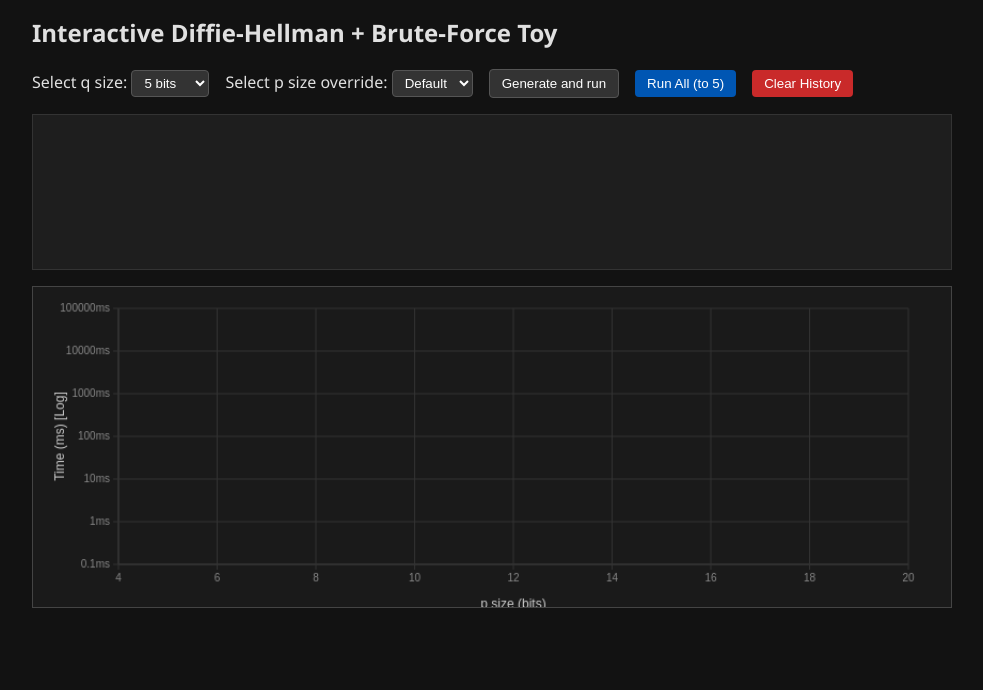
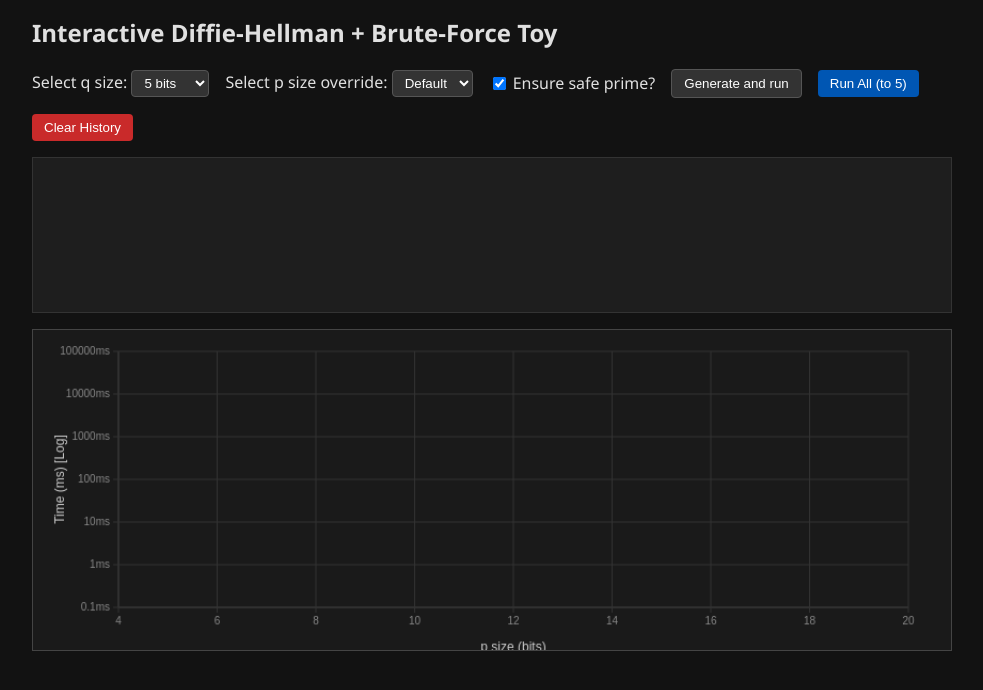
Before and after one commit to BlackBird-6/diffie-hellman, a React (Create React App) app: page / in a window 1280 px wide. Shown: the top 690 px of the page, without its empty margins (148-1131 px from the left). Built offline with nearby package versions, Linux system fonts and the light colour scheme; the HTML template or start-up script is replaced by a standard one.

Commit message:
add safe prime toggle

```diff
--- a/src/App.js
+++ b/src/App.js
@@ -1,6 +1,6 @@
 /* global BigInt */
 import React, { useState } from 'react';
-import { isPrime, powmod, makeSafePrime, findSubgroupGenerator } from './utils/cryptoUtils';
+import { isPrime, powmod, makeSafePrime, makePrime, findSubgroupGenerator } from './utils/cryptoUtils';
 import ScatterPlot from './components/ScatterPlot';
 
 function App() {
@@ -10,6 +10,7 @@ function App() {
   const [globalRunHistory, setGlobalRunHistory] = useState([]);
   const [currentRun, setCurrentRun] = useState(null);
   const [isRunning, setIsRunning] = useState(false);
+  const [safePrimeOnly, setSafePrimeOnly] = useState(true);
 
   const qBitOptions = [5, 6, 7, 8, 9, 10, 11, 12, 13, 14, 15, 16, 17, 18, 19, 20];
 
@@ -50,7 +51,7 @@ function App() {
     let pObj;
     try {
       const targetSize = targetPBits > 0 ? targetPBits - 1 : targetQBits;
-      pObj = makeSafePrime(targetSize);
+      pObj = safePrimeOnly ? makeSafePrime(targetSize) : makePrime(targetSize);
     } catch (err) {
       setStatusText('Prime generation failed: ' + err.message);
       return null;
@@ -70,7 +71,7 @@ function App() {
 
     const A = Number(powmod(g, a, p));
     const pBitsLen = p.toString(2).length - 1;
-    const baseStatus = `p=${p} (safe prime), q=${q}\ng=${g} (order q)\na=${a}, A=${A}\n`;
+    const baseStatus = `p=${p}${safePrimeOnly ? ' (safe prime)' : ''}, q=${q}\ng=${g} (order q)\na=${a}, A=${A}\n`;
     setStatusText(baseStatus + `\nBrute-forcing discrete log of A...`);
 
     const updateCallback = ({ found, elapsed, currentX }) => {
@@ -110,10 +111,8 @@ function App() {
     // Removed setGlobalRunHistory([]) so users can append multiple batches
     for (const bits of qBitOptions) {
       if (bits > qbits) break;
-      setStatusText(`Starting batch run for ${bits} bits...`);
       await runTrial(bits, 0);
     }
-    setStatusText(`Batch run complete for all q sizes.`);
     setIsRunning(false);
   };
 
@@ -136,6 +135,16 @@ function App() {
               <option key={b} value={b}>{b === 0 ? 'Default' : b + ' bits'}</option>
             ))}
           </select>
+        </label>
+
+        <label style={{ cursor: 'pointer', display: 'flex', alignItems: 'center', gap: '4px' }}>
+          <input
+            type="checkbox"
+            checked={safePrimeOnly}
+            onChange={(e) => setSafePrimeOnly(e.target.checked)}
+            disabled={isRunning}
+          />
+          Ensure safe prime?
         </label>
 
         <button
--- a/src/utils/cryptoUtils.js
+++ b/src/utils/cryptoUtils.js
@@ -70,7 +70,7 @@ export function pickPrimeBits(bits) {
     if (isPrime(p)) candidates.push(p);
     if (candidates.length >= 150) break;
   }
-  if (candidates.length === 0) throw new Error('No prime in range for bits=' + bits);
+  if (candidates.length === 0) throw new Error('No prime (somehow) in range for bits=' + bits);
   return candidates[Math.floor(Math.random() * candidates.length)];
 }
 
@@ -82,3 +82,8 @@ export function makeSafePrime(qbits) {
   }
   throw new Error('Could not find safe prime for qbits=' + qbits);
 }
+
+export function makePrime(qbits) {
+  const q = pickPrimeBits(qbits);
+  return { p: 2 * q + 1, q };
+}
```
